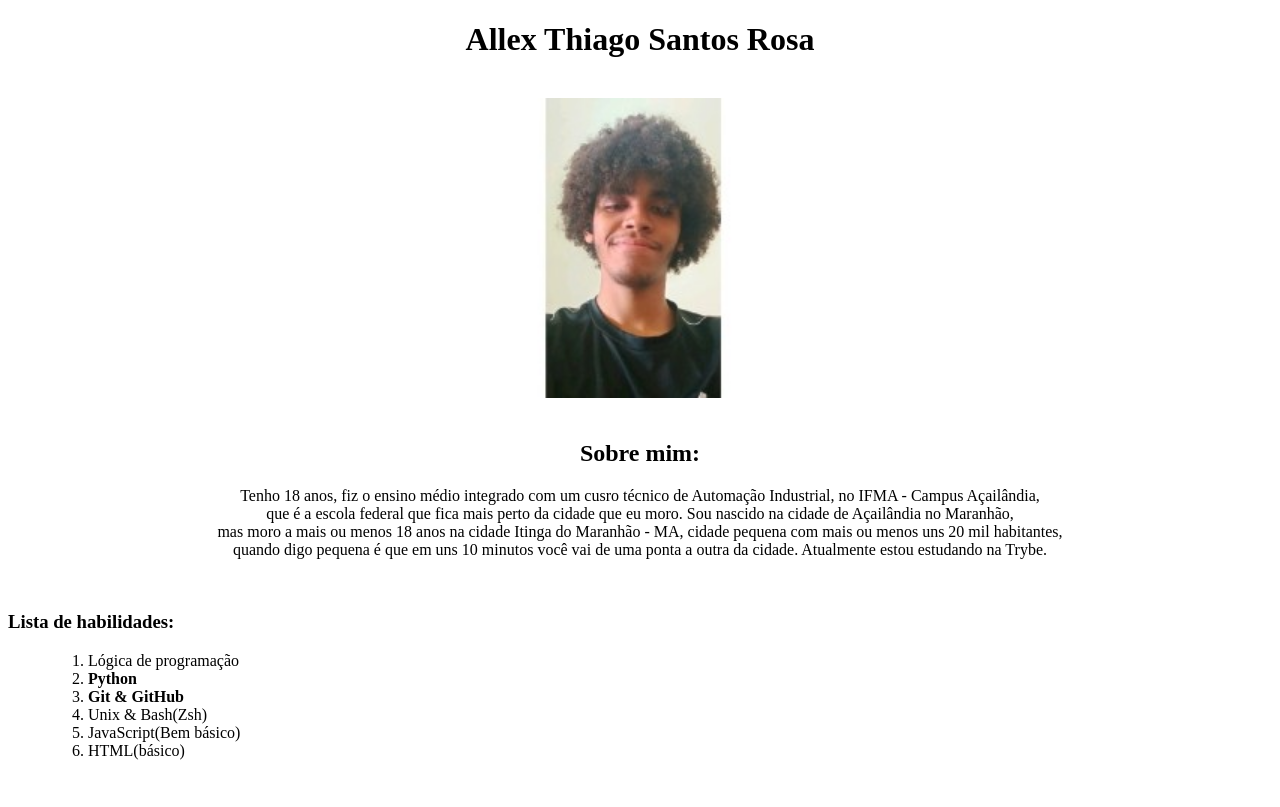
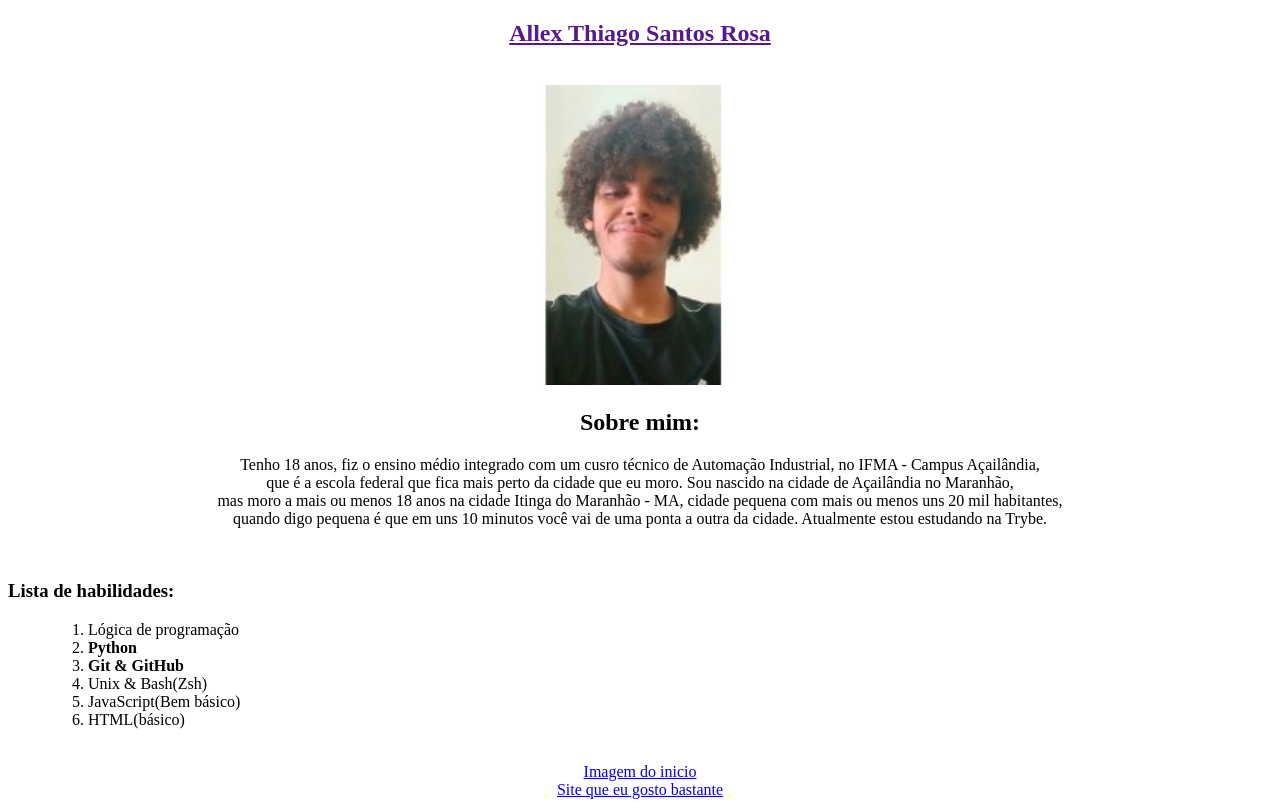
Before and after one commit to AllexThiagoSR/trybe_exercicios, a plain HTML site: page fundamentos/seção-3-Introdução-HTML_CSS/dia-1-HTML_e_CSS-Estruturas_de_página/exercicio2/index.html in a window 1280 px wide. Drawn offline with Linux system fonts and the light colour scheme.

Commit message:
Adicionando links interno e externo

```diff
--- a/fundamentos/seção-3-Introdução-HTML_CSS/dia-1-HTML_e_CSS-Estruturas_de_página/exercicio2/index.html
+++ b/fundamentos/seção-3-Introdução-HTML_CSS/dia-1-HTML_e_CSS-Estruturas_de_página/exercicio2/index.html
@@ -6,13 +6,14 @@
     <meta name="viewport" content="width=device-width, initial-scale=1.0">
     <title>Portifólio</title>
 </head>
-<body align="center">
-    <h1 >Allex Thiago Santos Rosa</h1>
+<body>
+    <section align="center">
+        <h1> <a href="">Allex Thiago Santos Rosa</a></h1>
         <br/>
         <img src="fotopow.jpeg"
         alt="Imagem do dono do portifólio"
-    width="300px">
-    <br>
+        width="300px"
+        id="my_img">
         <br>
         <h2>Sobre mim:</h2>
         <p>
@@ -23,8 +24,10 @@
             <br>quando digo pequena é que em uns 10 minutos você vai de uma ponta a outra da cidade.
             Atualmente estou estudando na Trybe.
         </p>
+    </section>
     <br>
-    <h3 align="left">Lista de habilidades:</h3>
+    <section align="left">
+        <h3>Lista de habilidades:</h3>
         <blockquote>
             <ol align="left">
                 <li>Lógica de programação</li>
@@ -35,5 +38,12 @@
                 <li>HTML(básico)</li>
             </ol>
         </blockquote>
+    </section>
+    <br>
+    <footer align="center">
+        <a href="#my_img">Imagem do inicio</a>
+        <br>
+        <a href="https://www.betrybe.com/" target="_blank">Site que eu gosto bastante</a>
+    </footer>
 </body>
 </html>
```
Lines whose indentation alone changed are shown as unchanged.
